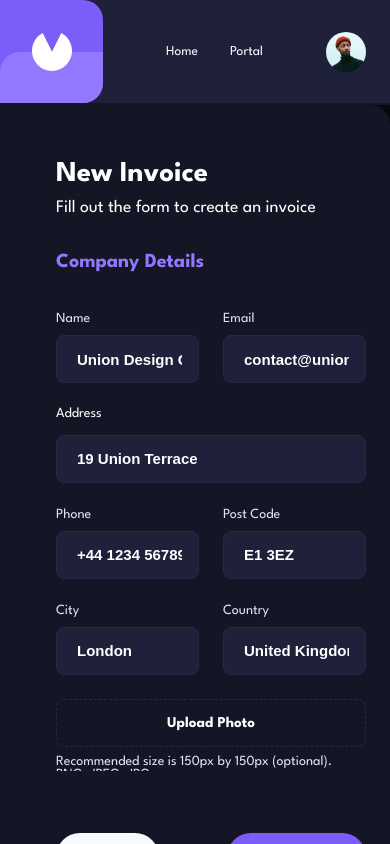
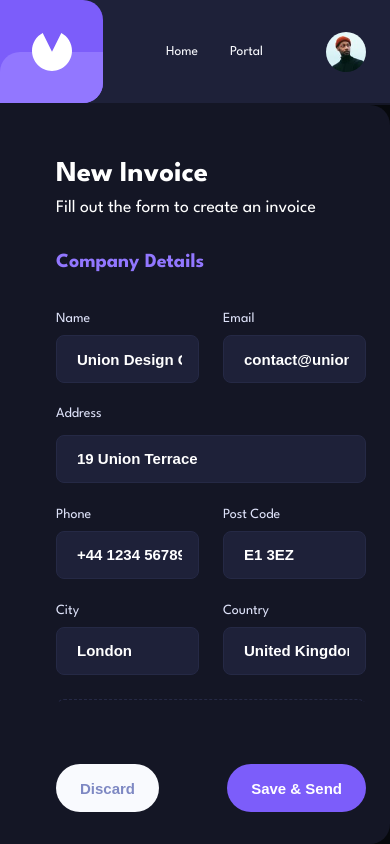
Before and after one commit to VictorKevz/InvoEase, a React (Vite) app: page /InvoEase/details/AA1449 in a window 390 px wide. Both pictures are taken after a click on the button "Edit". Shown: the top 844 px of the page. Built offline with nearby package versions, Linux system fonts and the light colour scheme.

Commit message:
Fix form vertical responsiveness

```diff
--- a/src/App.css
+++ b/src/App.css
@@ -88,16 +88,17 @@
   .profile {
     border: none !important;
   }
-  /* (2) Form */
+  /* (2) Form .....................*/
   .form-wrapper {
     top: 105px !important;
-    position: absolute !important;
-    align-items: stretch !important;
+    height: calc(100vh - 105px) !important;
   }
   .form-container {
-    padding: 3.5rem 1.5rem 0 3.5rem !important;
+    padding: 3.5rem 1.5rem 2rem 3.5rem !important;
   }
   .form-content {
     height: 550px !important;
+
   }
+
 }
--- a/src/components/Form/form.css
+++ b/src/components/Form/form.css
@@ -1,5 +1,5 @@
 .form-wrapper {
-  position: fixed;
+  position: absolute;
   top: 0;
   left: 0;
   width: 100%;
@@ -10,7 +10,6 @@
   height: 100vh;
   z-index: 10;
   background-color: #040505ba;
-  overflow: hidden!important;
 }
 .form-container {
   max-width: 719px;
@@ -18,9 +17,12 @@
   background-color: var(--dark-card-bg);
   padding: 3.6875rem 3.5rem 2rem 10rem;
   height: 100vh;
-  overflow: hidden;
+  position: relative;
   border-radius: 0 1.25rem 1.25rem 0;
-
+  display: flex;
+  flex-direction: column;
+  align-items: stretch;
+  overflow-y: auto;
 }
 .form-header,
 .company-wrapper,
@@ -38,7 +40,7 @@
 }
 .form-content {
   width: 100%;
-  height: 650px;
+  height: 700px;
   overflow-y: auto;
   padding-top: 2rem ;
 
@@ -63,6 +65,7 @@
   grid-template-columns: repeat(2, 1fr);
   gap: 1.5rem;
   margin-top: 2rem;
+  width: 100%;
 }
 
 /* INPUT FIELD STYLES.......................................... */
--- a/src/pages/Portal/Portal.jsx
+++ b/src/pages/Portal/Portal.jsx
@@ -5,7 +5,6 @@ import { Add, KeyboardArrowDown, KeyboardArrowUp } from "@mui/icons-material";
 import Filters from "../../components/Filters";
 import "./portal.css";
 import InvoiceCard from "../../components/InvoiceCard";
-import Form from "../../components/Form/Form";
 function Portal() {
   const { invoice, dispatchInvoice, filteredData, form, dispatchForm } =
     useContext(DataContext);
```
